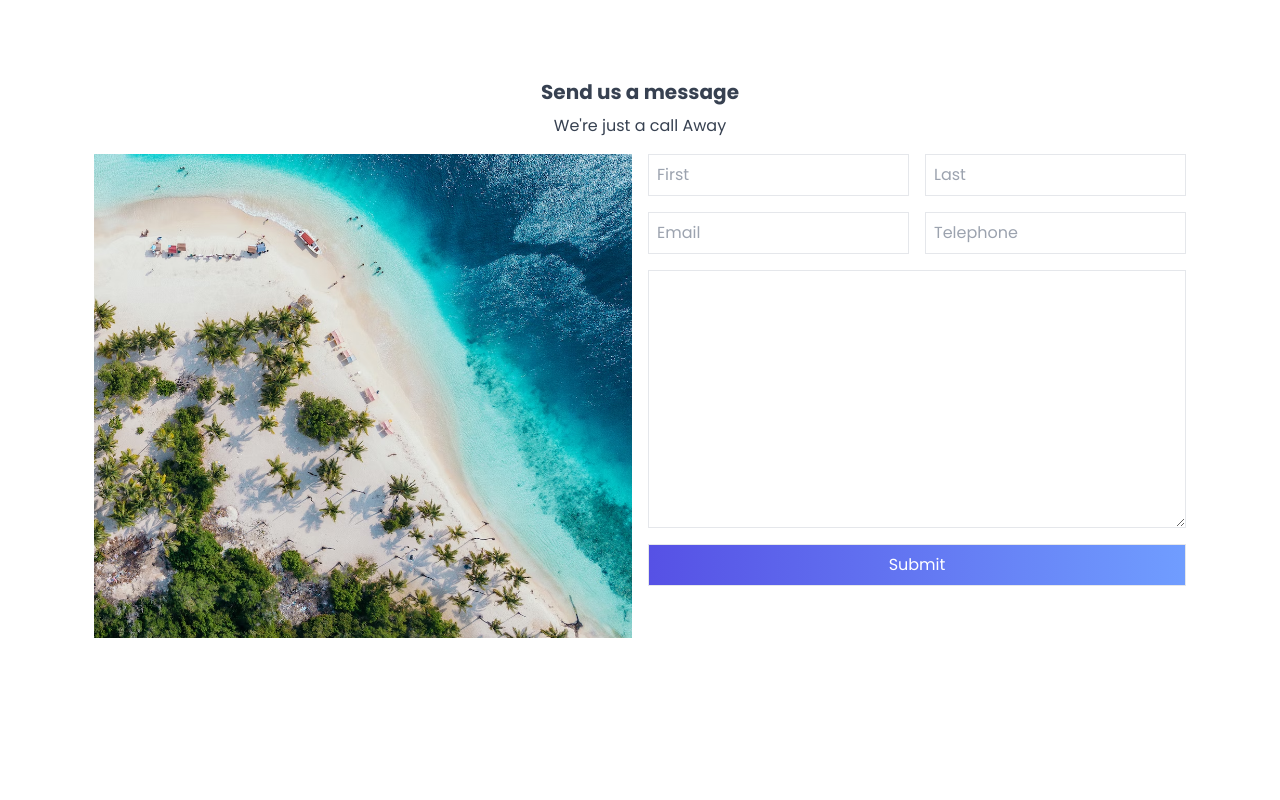
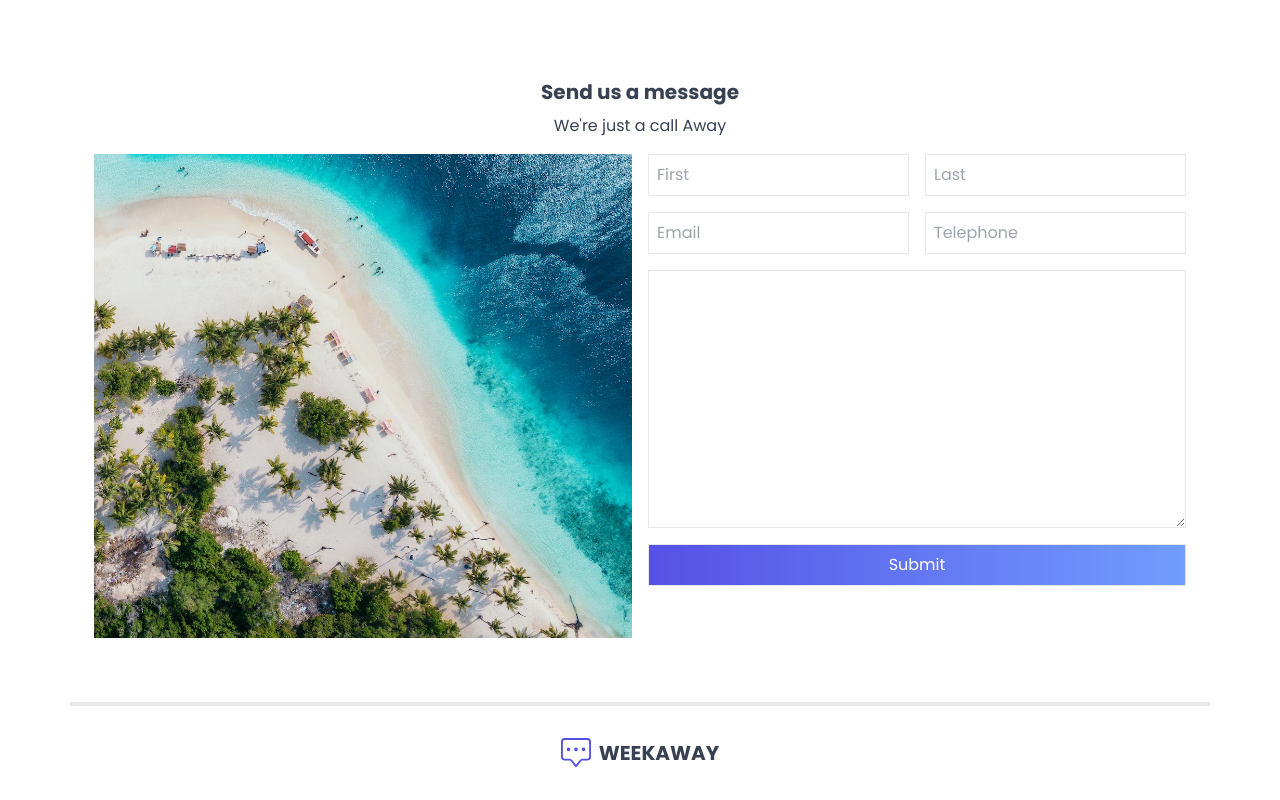
Before and after one commit to tayoolaigbe/weekaway, a React (Vite) app: page / in a window 1280 px wide. Shown: the part 1727-2527 px from the top of the page. Before the commit the page ends 2429 px from the top, so only its background shows below. Built offline with nearby package versions, Linux system fonts and the light colour scheme.

Commit message:
Added the Footer.jsx component

```diff
--- a/src/App.jsx
+++ b/src/App.jsx
@@ -6,6 +6,7 @@ import Hero from './components/Hero';
 import Navbar from './components/Navbar';
 import Topbar from './components/Topbar';
 import Contact from './components/Contact';
+import Footer from './components/Footer';
 
 const App = () => {
 	return (
@@ -17,6 +18,7 @@ const App = () => {
 			<Booking />
 			<Gallery />
 			<Contact />
+			<Footer />
 		</div>
 	);
 };
--- /dev/null
+++ b/src/components/Footer.jsx
@@ -0,0 +1,18 @@
+import React from 'react';
+import { BsChatSquareDots } from 'react-icons/bs';
+
+const Footer = () => {
+	return (
+		<div className="max-w-[1140px] w-full py-8 m-auto border-t-4">
+			<div className="flex items-center m-auto justify-center">
+				<BsChatSquareDots
+					size={30}
+					className="text-[var(--primary-dark)] mr-2"
+				/>
+				<h1 className="text-xl font-bold text-gray-700">WEEKAWAY</h1>
+			</div>
+		</div>
+	);
+};
+
+export default Footer;
```
